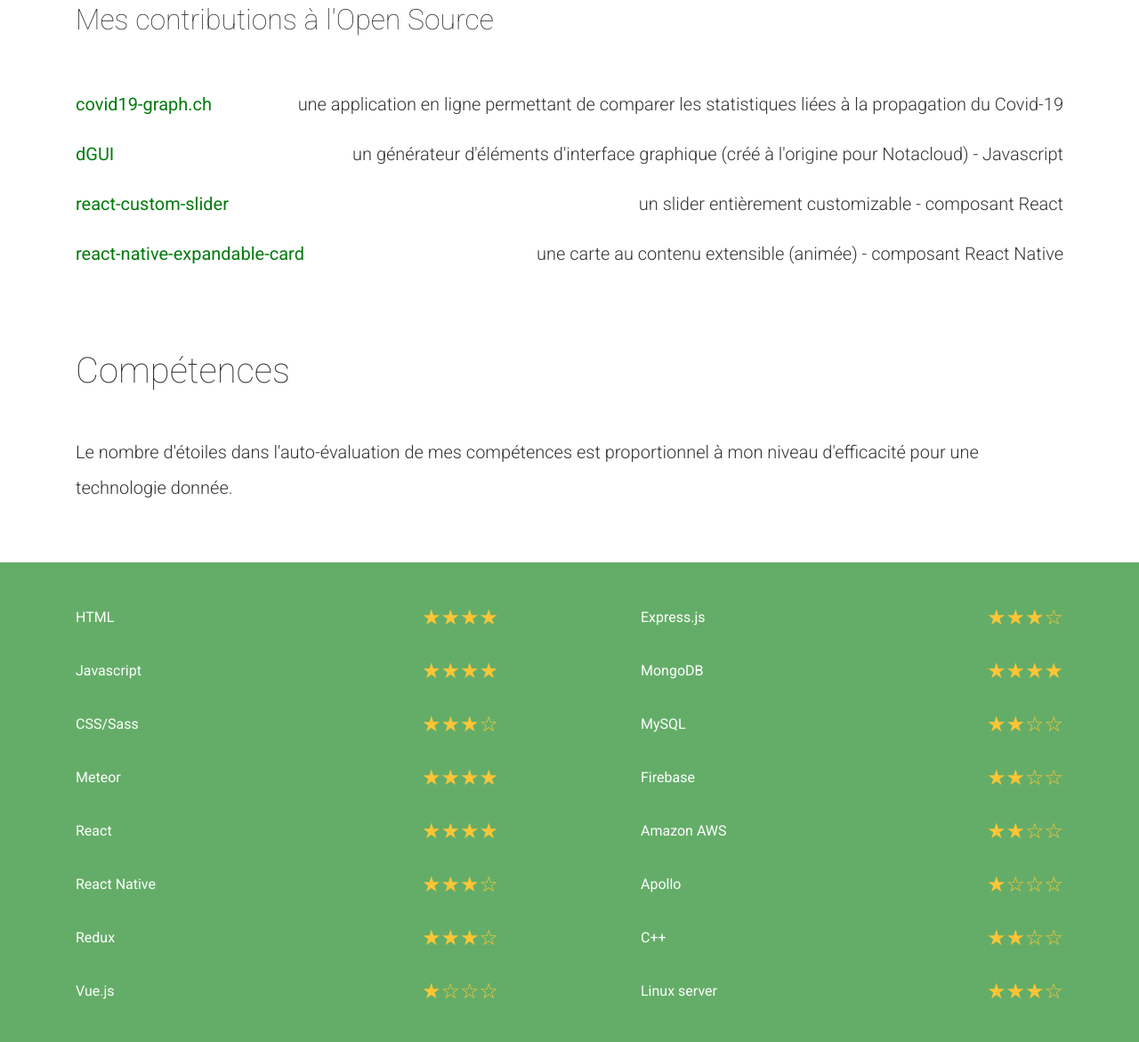
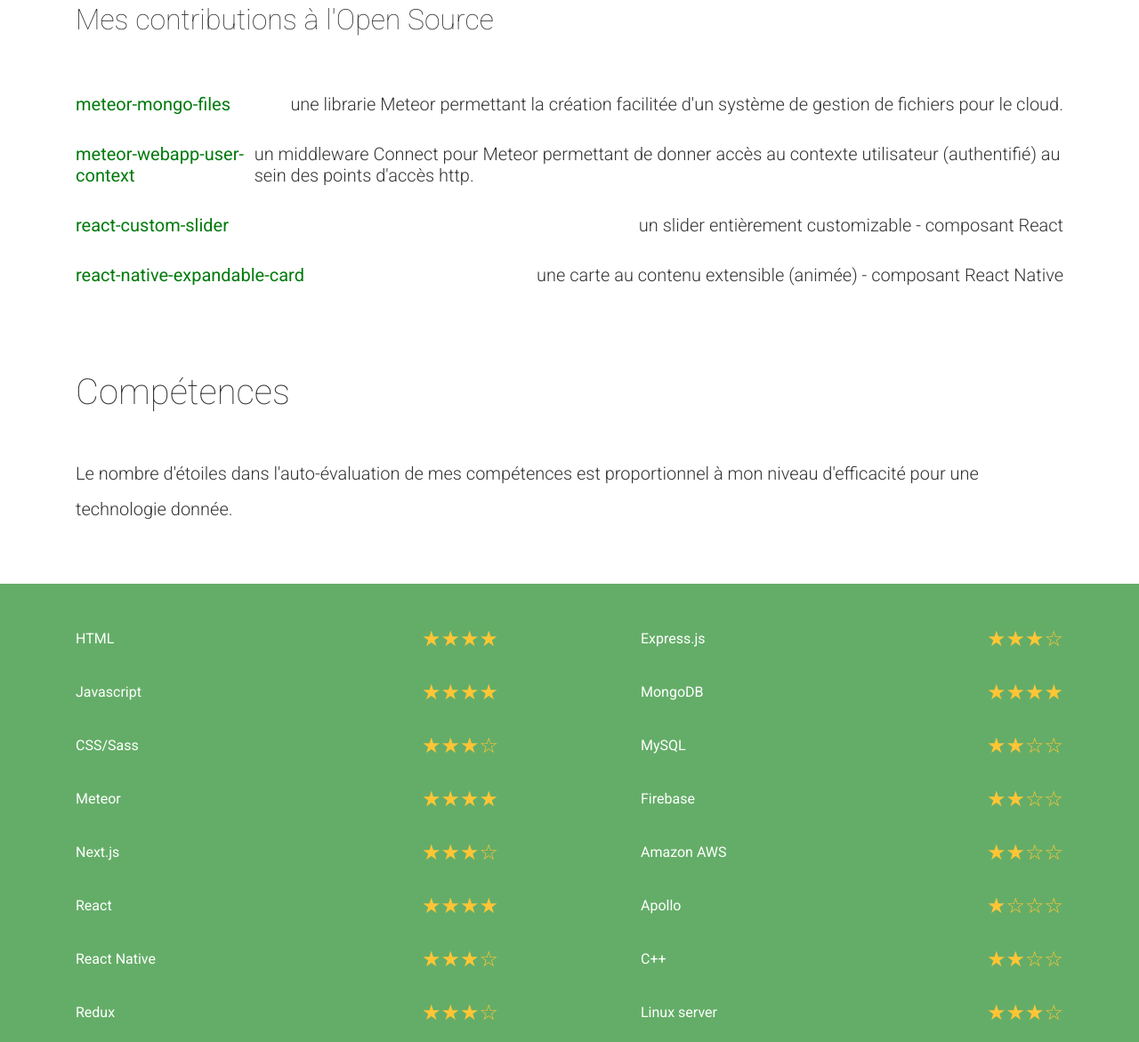
Before and after one commit to jonisapp/me, a plain HTML site: page index.html in a window 1280 px wide. Shown: the part 3397-4568 px from the top of the page at 89% size. Drawn offline with nearby package versions, Linux system fonts and the light colour scheme.

Commit message:
added 2 opensource projects

```diff
--- a/index.html
+++ b/index.html
@@ -211,18 +211,23 @@
 					<h2 data-aos="fade-up">Mes contributions à l'Open Source</h2>
 					<ul class="project-items">
 						<li data-aos="fade-up">
-							<a href="https://www.covid19-graph.ch/" target="_blank"
-								>covid19-graph.ch</a
+							<a
+								href="https://www.npmjs.com/package/meteor-mongo-files"
+								target="_blank"
+								>meteor-mongo-files</a
 							>
-							une application en ligne permettant de comparer les statistiques
-							liées à la propagation du Covid-19
+							une librarie Meteor permettant la création facilitée d'un système
+							de gestion de fichiers pour le cloud.
 						</li>
 						<li data-aos="fade-up">
-							<a href="https://github.com/jonisapp/dgui" target="_blank"
-								>dGUI</a
+							<a
+								href="https://www.npmjs.com/package/meteor-webapp-user-context"
+								target="_blank"
+								>meteor-webapp-user-context</a
 							>
-							un générateur d'éléments d'interface graphique (créé à l'origine
-							pour Notacloud) - Javascript
+							un middleware Connect pour Meteor permettant de donner accès au
+							contexte utilisateur (authentifié) au sein des points d'accès
+							http.
 						</li>
 						<li data-aos="fade-up">
 							<a
@@ -270,6 +275,10 @@
 							<span>★★★★</span>
 						</li>
 						<li>
+							<span>Next.js</span>
+							<span>★★★☆</span>
+						</li>
+						<li>
 							<span>React</span>
 							<span>★★★★</span>
 						</li>
@@ -280,10 +289,6 @@
 						<li>
 							<span>Redux</span>
 							<span>★★★☆</span>
-						</li>
-						<li>
-							<span>Vue.js</span>
-							<span>★☆☆☆</span>
 						</li>
 						<li>
 							<span>Express.js</span>
```
